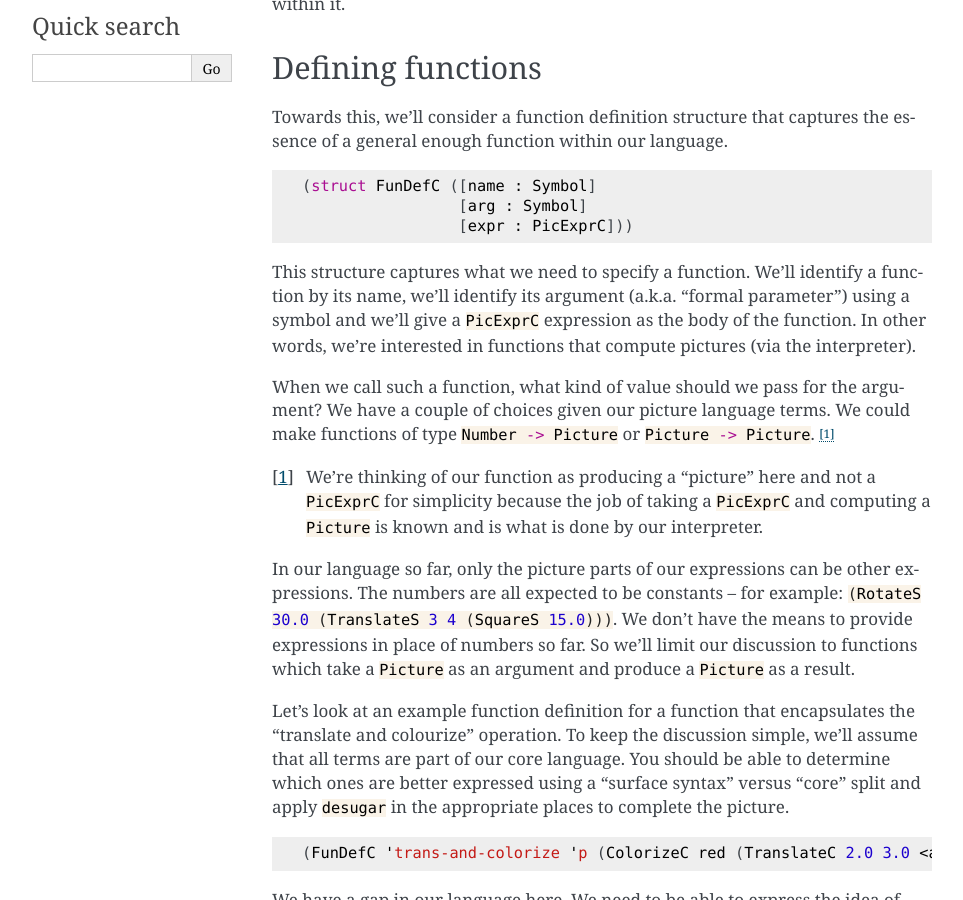
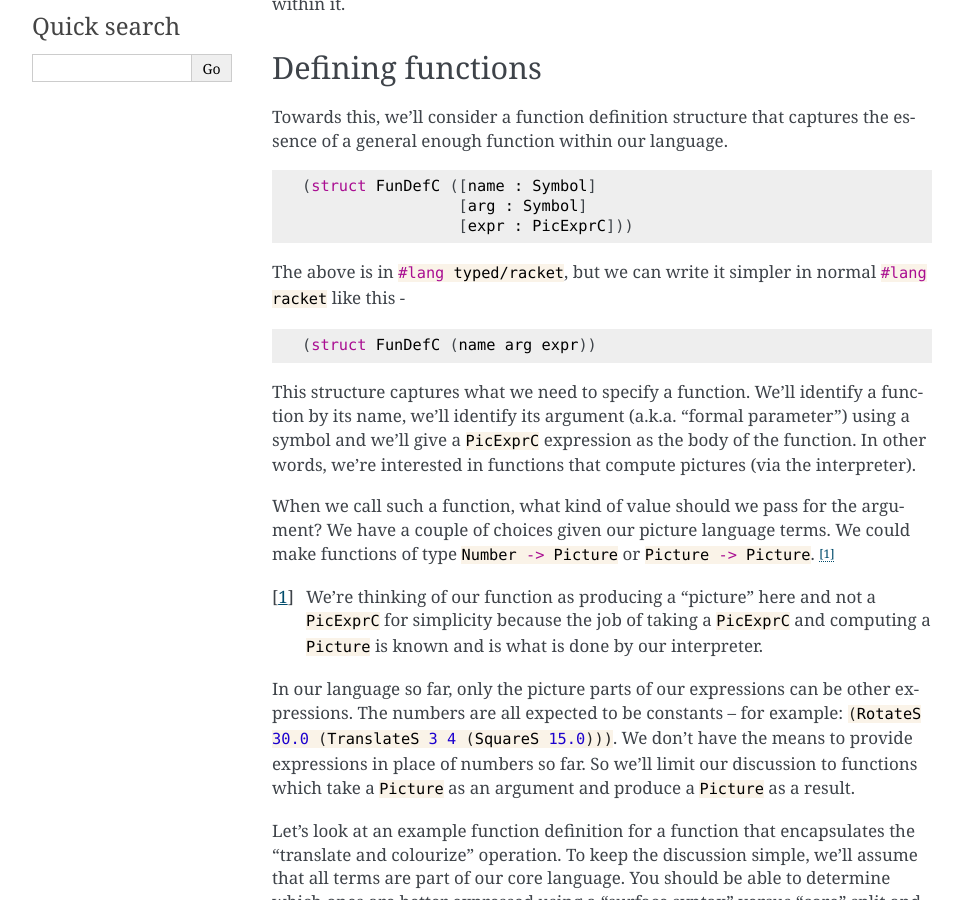
Before and after one commit to kreauniv/comp308, a Sphinx documentation site: the page built from source/fun.rst, in a window 1280 px wide and 900 px high, scrolled down 320 px. Shown: the whole window, without its empty margins (148-1111 px from the left). Built offline with Sphinx 7.4.7, drawn with Linux system fonts in a browser that asks for light colours.

Commit message:
text tweaks and code bug fixes

```diff
--- a/source/fun.rst
+++ b/source/fun.rst
@@ -23,6 +23,13 @@ the essence of a general enough function within our language.
     (struct FunDefC ([name : Symbol]
                      [arg : Symbol]
                      [expr : PicExprC]))
+
+The above is in :rkt:`#lang typed/racket`, but we can write it simpler
+in normal :rkt:`#lang racket` like this -
+
+.. code-block:: racket
+
+    (struct FunDefC (name arg expr))
 
 This structure captures what we need to specify a function. We'll identify
 a function by its name, we'll identify its argument (a.k.a. "formal parameter")
```
Also changed, not shown: 1 other file.
